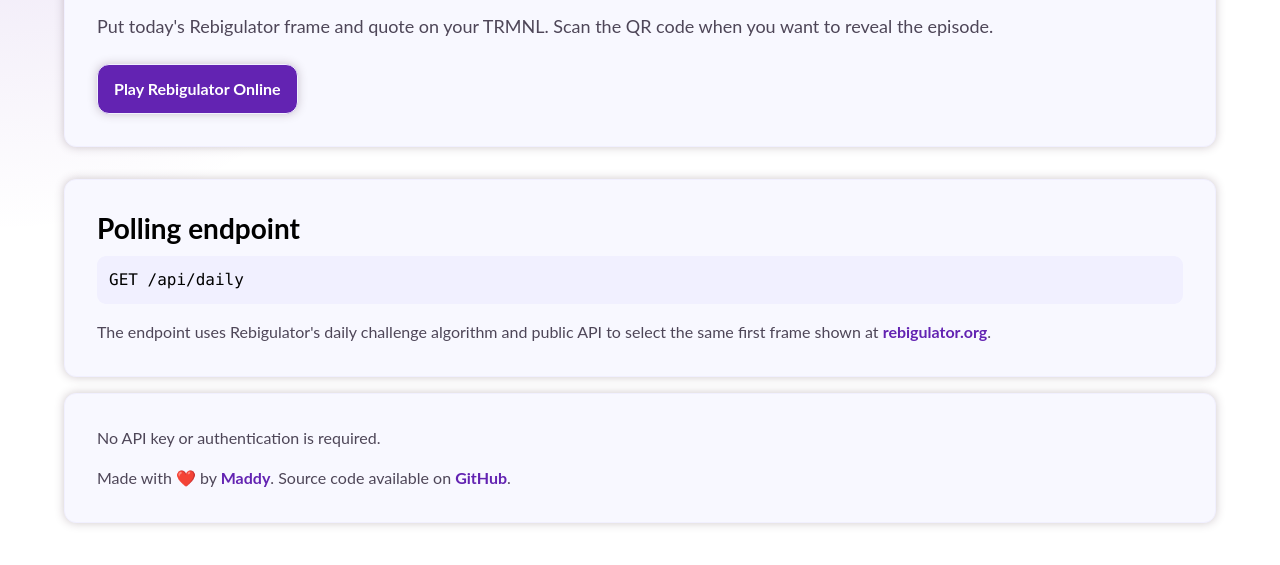
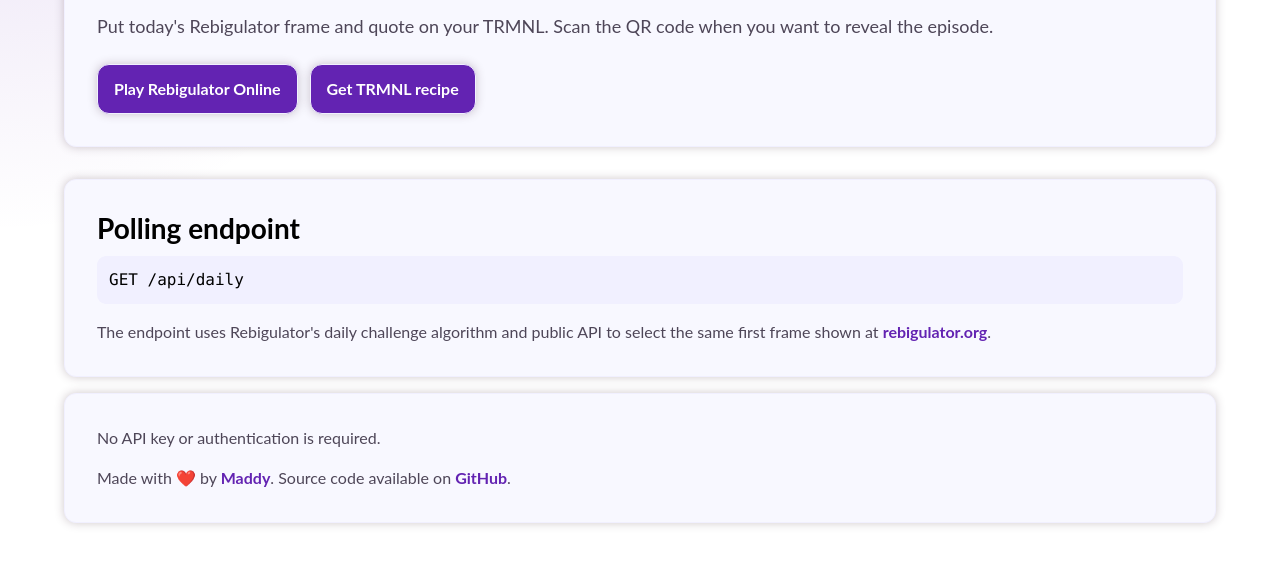
Before and after one commit to me4502/trmnl-rebigulator, a website: page public/index.html in a window 1280 px wide. Shown: the part 215-780 px from the top of the page. Drawn offline with Linux system fonts and the light colour scheme.

Commit message:
chore: add plugin link

```diff
--- a/public/index.html
+++ b/public/index.html
@@ -17,6 +17,9 @@
         </p>
         <p class="actions">
           <a class="button" href="https://rebigulator.org/">Play Rebigulator Online</a>
+          <a class="button" href="https://trmnl.com/recipes/393389?ref=madelinemiller"
+            >Get TRMNL recipe</a
+          >
         </p>
       </section>
 
```
